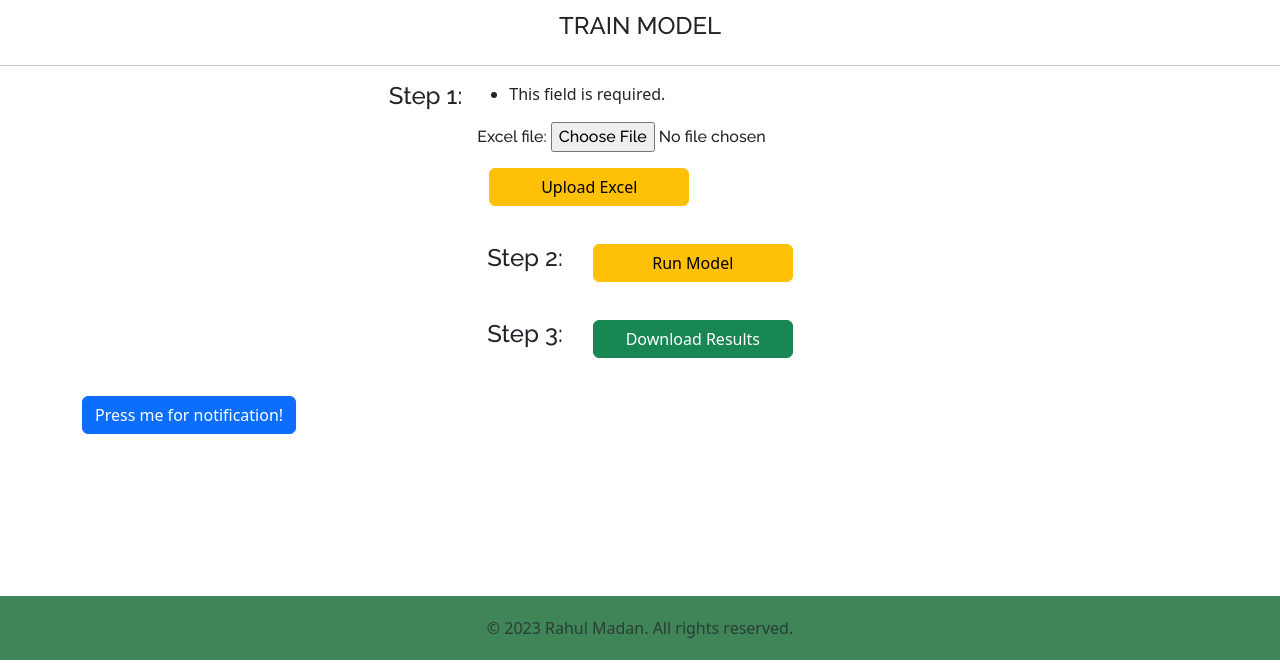
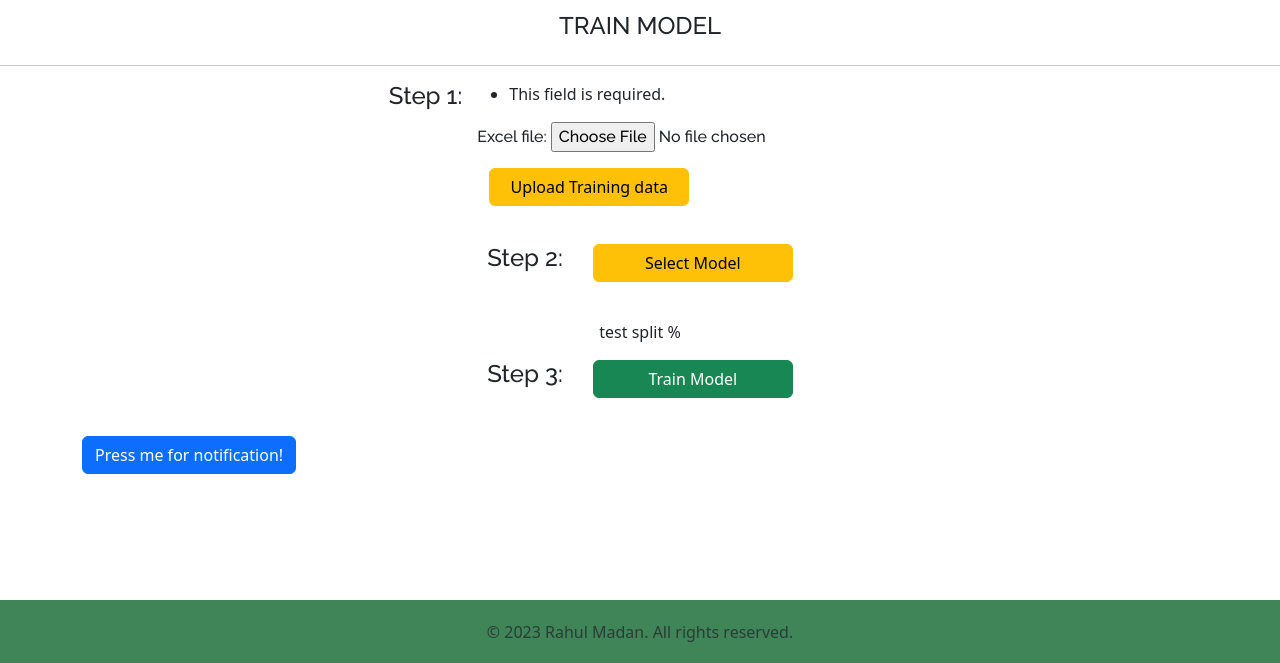
Before and after one commit to rahul-madaan/job_title_classification, a Django app: page /train_model/ in a window 1280 px wide. Shown: the part 181-844 px from the top of the page. Run offline with Django 4.2, Linux system fonts and the light colour scheme.

Commit message:
added buttons on train model page as place holders and remaned them

```diff
--- a/templates/train_model.html
+++ b/templates/train_model.html
@@ -55,7 +55,7 @@
             </div>
             <div class="container d-flex justify-content-center">
                 <button type="submit" class="btn btn-warning " style="width: 200px; margin-right: 270px"
-                        name="form_name" value="upload_excel">Upload Excel
+                        name="form_name" value="upload_excel">Upload Training data
                 </button>
             </div>
         </form>
@@ -64,15 +64,13 @@
         <h4 style="margin-right: 30px">Step 2: </h4>
         <form method="post">
             {% csrf_token %}
-            <button type="submit" class="btn btn-warning" name="form_name" value="run_model" style="width: 200px">Run
-                Model
-            </button>
+            <button type="submit" class="btn btn-warning" name="form_name" value="run_model" style="width: 200px">Select Model</button>
         </form>
-        {#        <a href="{% url 'run_model' %}" class="btn btn-warning">Run Model</a>#}
     </div>
+    <p class="text-center">test split %</p>
     <div class="container d-flex justify-content-center my-2 " style="padding-bottom: 30px">
         <h4 style="margin-right: 30px">Step 3: </h4>
-        <a href="{% url 'download_excel' %}" class="btn btn-success" style="width: 200px">Download Results</a>
+        <a href="{% url 'download_excel' %}" class="btn btn-success" style="width: 200px">Train Model</a>
     </div>
     <div class="container">
         <form method="post" action="{% url 'button_view' %}">
```
